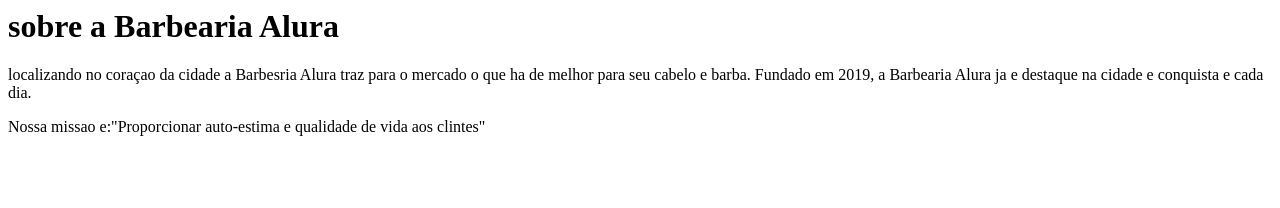
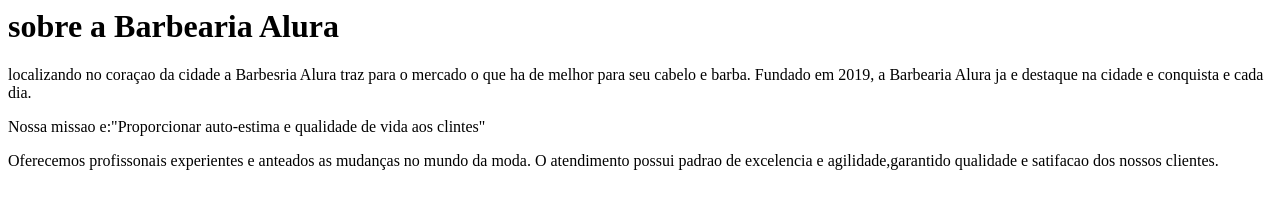
Before and after one commit to kaua207/trabalho2semestre, a plain HTML site: page index.html in a window 1280 px wide. Drawn offline with Linux system fonts and the light colour scheme.

Commit message:
Add files via upload

```diff
--- a/index.html
+++ b/index.html
@@ -4,3 +4,4 @@
     Fundado em 2019, a Barbearia Alura ja e destaque na cidade e conquista e cada dia.
 <p>
 <p>Nossa missao e:"Proporcionar auto-estima e qualidade de vida aos clintes"</p>
+<p>Oferecemos profissonais experientes e anteados as mudanças no mundo da moda. O atendimento possui padrao de excelencia e agilidade,garantido qualidade e satifacao dos nossos clientes.</p>
```
